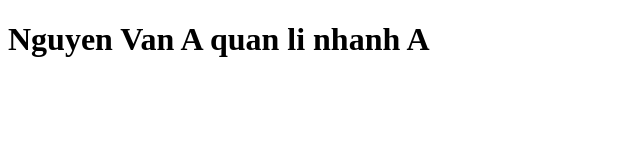
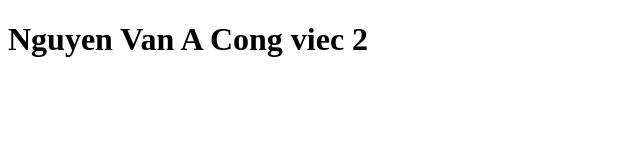
Before and after one commit to bazn2004tryhard/Manage-your-branches, a plain HTML site: page index.html in a window 1280 px wide. Shown: the whole page, without its empty margins (0-640 px from the left). Drawn offline with Linux system fonts and the light colour scheme.

Commit message:
2 cong viec 2

```diff
--- a/index.html
+++ b/index.html
@@ -6,6 +6,6 @@
     <title>Quản lí các nhánh trong dự án</title>
   </head>
   <body>
-    <h1>Nguyen Van A quan li nhanh A</h1>
+    <h1>Nguyen Van A Cong viec 2</h1>
   </body>
 </html>
```
